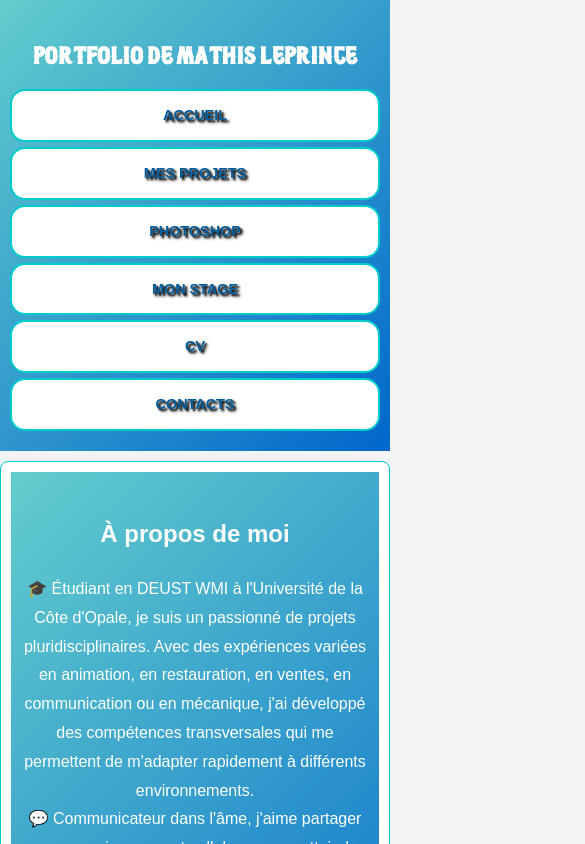
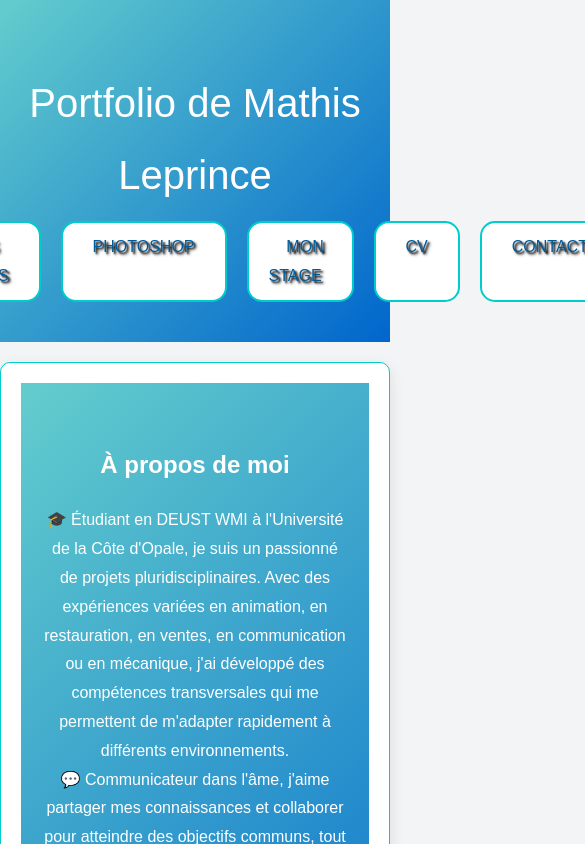
Before and after one commit to LeprinceM/Monsite, a plain HTML site: page index.html in a window 390 px wide. Shown: the top 844 px of the page, 585 px wide, since content can reach past the window. Drawn offline with Linux system fonts and the light colour scheme.

Commit message:
Update style.css

```diff
--- a/css/style.css
+++ b/css/style.css
@@ -21,9 +21,10 @@ header {
 }
 
 header h1 {
-    font-family: 'Customblack', 'Arial', sans-serif;
+    font-family: 'Arial', sans-serif;
     font-size: 2.5rem;
     margin-bottom: 10px;
+    font-weight: normal;
 }
 
 header nav ul {
@@ -38,7 +39,7 @@ header nav ul {
 header nav a {
     text-shadow: 2px 2px 2px black, 3px 3px 3px gray;
     color: white;
-    font-weight: bold;
+    font-weight: normal;
     text-transform: uppercase;
     padding: 5px 10px;
     border-radius: 4px;
@@ -103,7 +104,7 @@ nav ul li {
 
 nav ul li a {
     color: #005b9a;
-    font-weight: bold;
+    font-weight: normal;
     text-transform: uppercase;
     text-decoration: none;
 }
@@ -111,64 +112,4 @@ nav ul li a {
 nav ul li:hover {
     transform: scale(1.05);
     box-shadow: 0 5px 15px rgba(0, 0, 0, 0.1);
-    background: #f0fcfc;
-}
-
-/* --- Media Queries --- */
-
-/* Tablettes (écrans ≤ 768px) */
-@media (max-width: 768px) {
-    header {
-        padding: 30px 15px;
-    }
-
-    header h1 {
-        font-size: 2rem;
-    }
-
-    header nav ul {
-        flex-direction: column;
-        gap: 10px;
-    }
-
-    section {
-        padding: 15px;
-        margin: 15px auto;
-    }
-
-    section ul,
-    section p {
-        max-width: 90%;
-    }
-}
-
-/* Mobiles (écrans ≤ 480px) */
-@media (max-width: 480px) {
-    header {
-        padding: 20px 10px;
-    }
-
-    header h1 {
-        font-size: 1.5rem;
-    }
-
-    header nav ul {
-        flex-direction: column;
-        gap: 5px;
-    }
-
-    header nav a {
-        font-size: 0.9rem;
-        padding: 5px;
-    }
-
-    section {
-        padding: 10px;
-        margin: 10px auto;
-        border-radius: 8px;
-    }
-
-    footer p {
-        font-size: 0.8rem;
-    }
-}
+    background: #f0f
```
